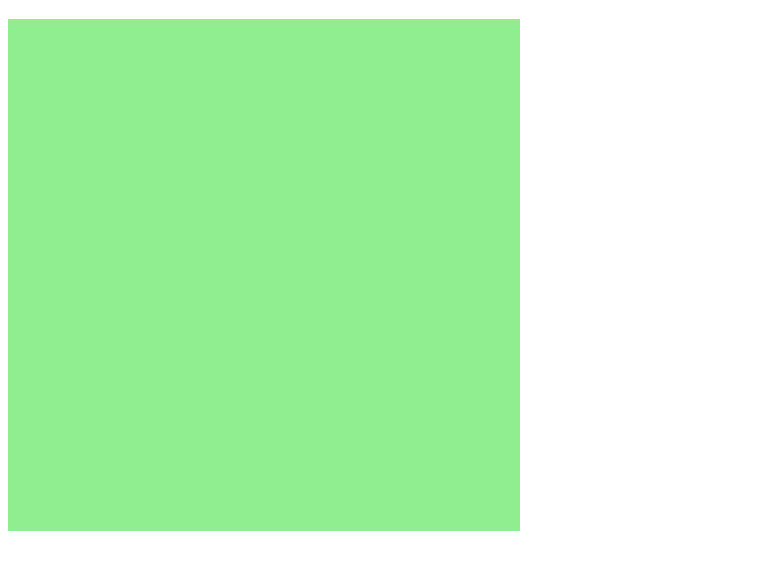
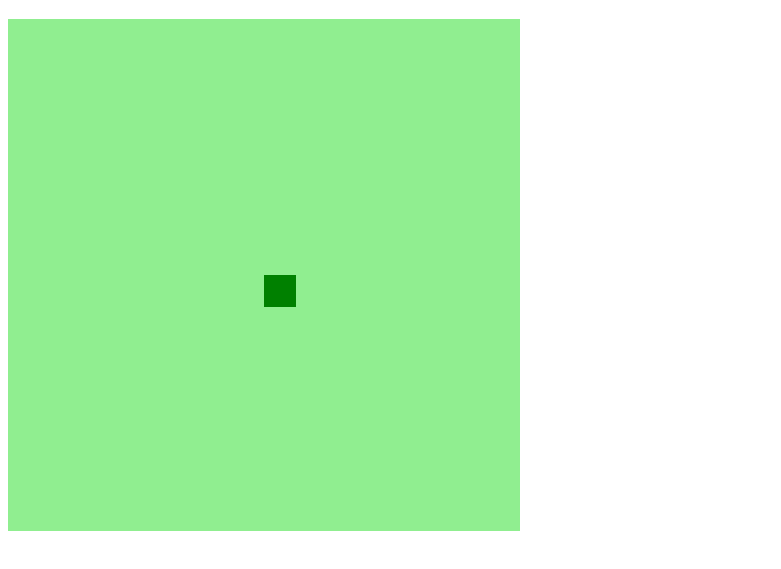
Before and after one commit to carvalhojonathan/snake-game, a plain HTML site: page index.html in a window 1280 px wide. Shown: the part 61-630 px from the top of the page, without its empty margins (0-781 px from the left). Drawn offline with Linux system fonts and the light colour scheme.

Commit message:
Adicionada Cobrinha

```diff
--- a/index.html
+++ b/index.html
@@ -10,6 +10,6 @@
 </head>
 <body>
     <h1 id="snake-title" class="snake-title">Snake Game</h1>
-    <canvas id="snake-box" class="snake-box" width="512" height="512"></canvas>
+    <canvas id="snake" class="snake" width="512" height="512"></canvas>
 </body>
 </html>
--- a/script.js
+++ b/script.js
@@ -1,10 +1,23 @@
-let canvas = document.getElementById("snake-box");
+let canvas = document.getElementById("snake");
 let context = canvas.getContext("2d");
 let box = 32;
+let snake = [];
+snake [0] = {
+    x: 8 * box,
+    y: 8 * box
+}
 
 function criarBG() {
     context.fillStyle = "lightgreen";
     context.fillRect(0, 0, 16 * box, 16 * box);
 }
 
+function criarCobrinha() {
+    for(i=0; i < snake.length; i++){
+        context.fillStyle = "green";
+        context.fillRect(snake[i].x, snake[i].y, box, box);
+    }
+}
+
 criarBG();
+criarCobrinha();
```
